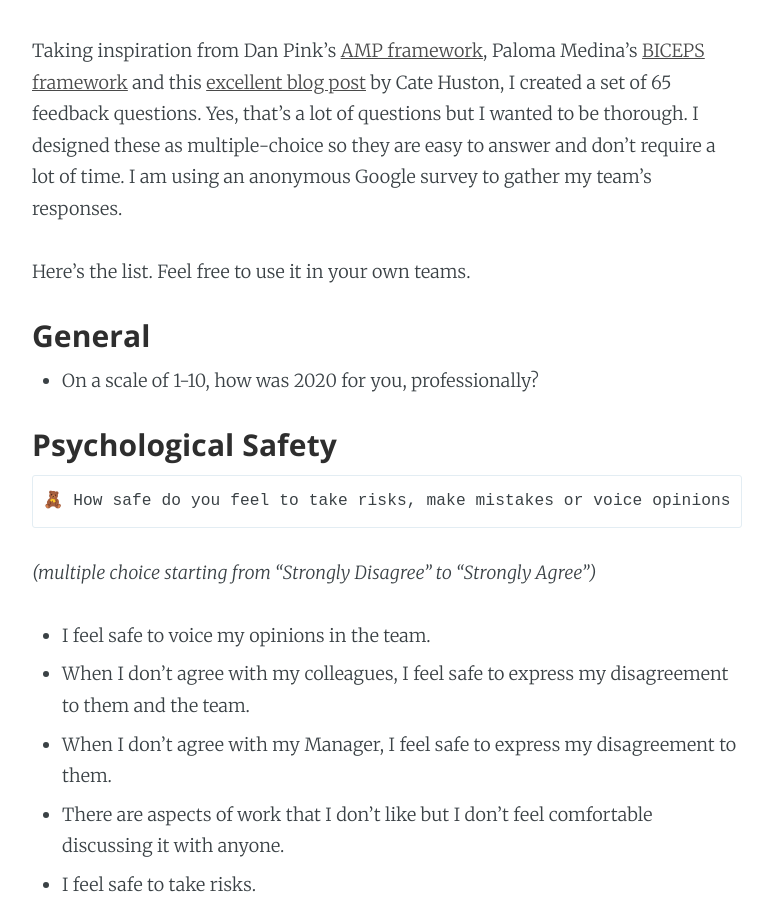
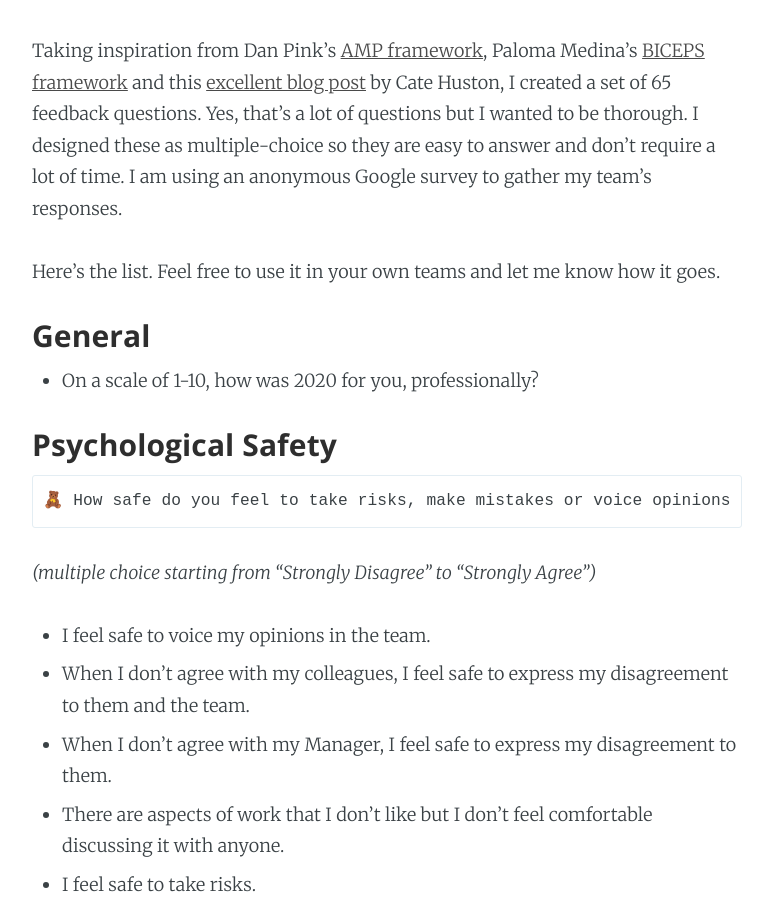
Before and after one commit to rahulj51/miles2code.github.io, a Jekyll site: the page built from _posts/2020-12-05-manager-feedback.markdown, in a window 1280 px wide and 900 px high, scrolled down 839 px. Shown: the whole window, without its empty margins (253-1026 px from the left). Built offline with Jekyll 4.4.1, drawn with Linux system fonts in a browser that asks for light colours.

Commit message:
Minor edit

```diff
--- a/_posts/2020-12-05-manager-feedback.markdown
+++ b/_posts/2020-12-05-manager-feedback.markdown
@@ -10,7 +10,7 @@ I was looking for a set of questions to include in a feedback form that I wanted
 
 Taking inspiration from Dan Pink's [AMP framework](https://www.danpink.com/books/drive/), Paloma Medina's [BICEPS framework](https://www.palomamedina.com/biceps) and this [excellent blog post](https://cate.blog/2017/03/23/running-a-manager-feedback-cycle/) by Cate Huston, I created a set of 65 feedback questions. Yes, that's a lot of questions but I wanted to be thorough. I designed these as multiple-choice so they are easy to answer and don't require a lot of time. I am using an anonymous Google survey to gather my team's responses.
 
-Here's the list. Feel free to use it in your own teams.
+Here's the list. Feel free to use it in your own teams and let me know how it goes.
 
 ### General
 
```
